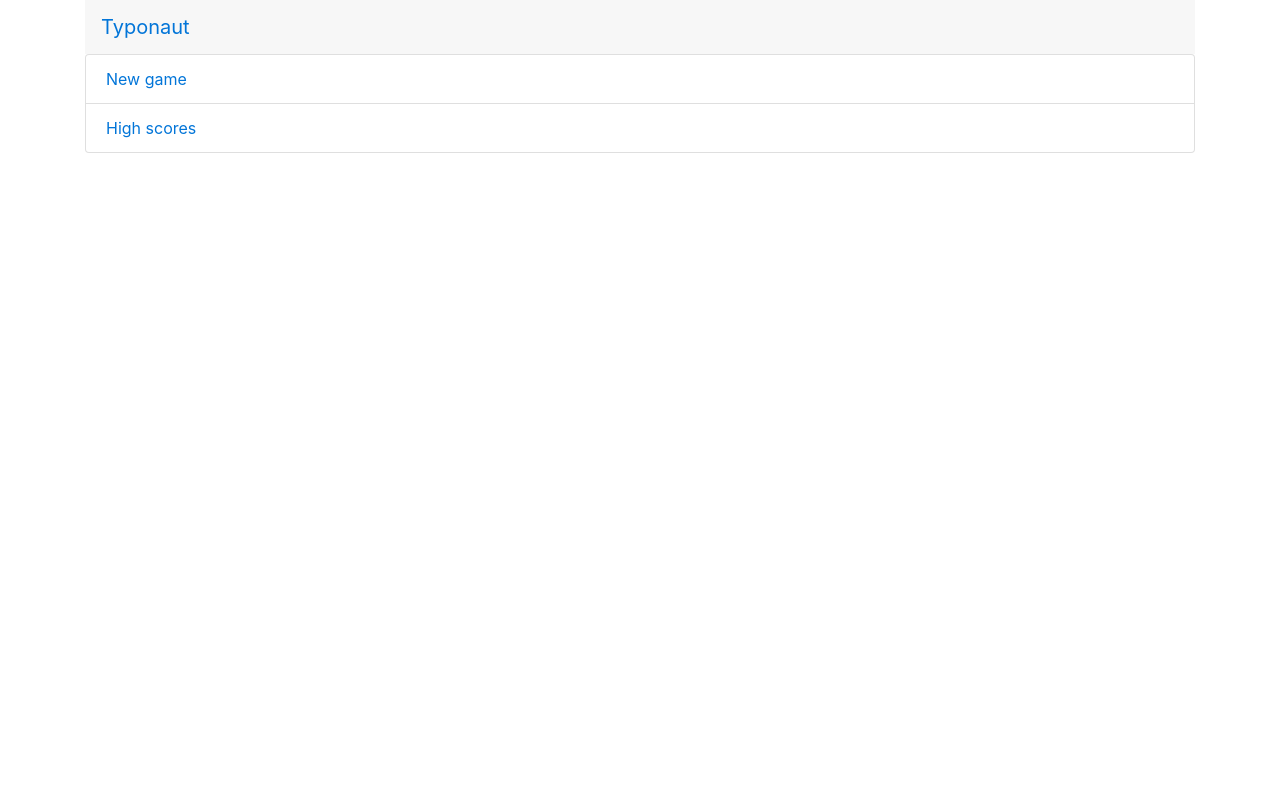
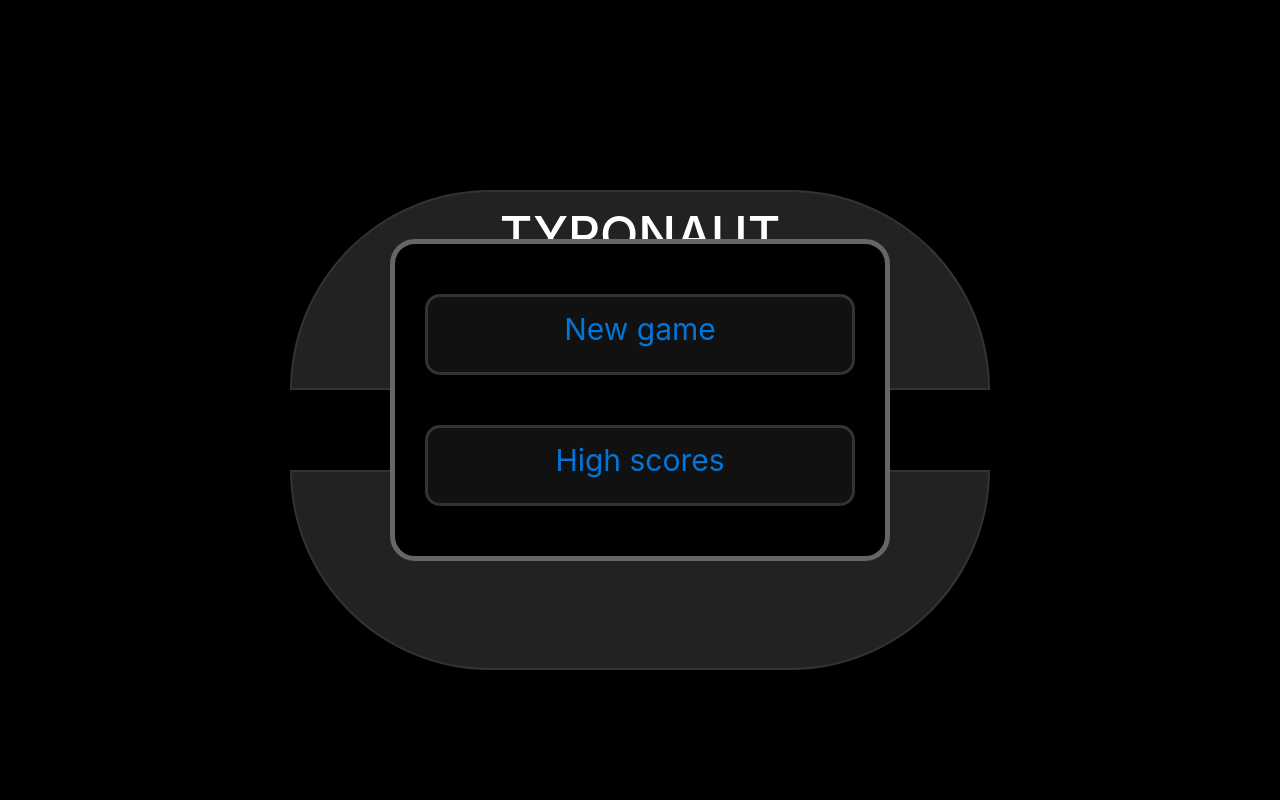
Before and after one commit to rasponien/UI-Typonaut, a Django app: page / in a window 1280 px wide. Run offline with Django 3.2, Linux system fonts and the light colour scheme; some libraries are stand-ins or nearby versions.

Commit message:
better? main menu

```diff
--- /dev/null
+++ b/myapp/static/style/index.css
@@ -0,0 +1,103 @@
+#main-container {
+    width: 100%;
+    height: 100%;
+    position: fixed;
+    min-width: 800px;
+    min-height: 700px;
+    background: #000;
+}
+
+#game-name-container {
+    position: absolute;
+    top: 30%;
+    left: 50%;
+    transform: translateX(-50%) translateY(-50%);
+    color: #fff;
+    text-align: center;
+
+    width: 700px;
+    height: 700px;
+    margin: 220px auto;
+}
+
+#upper-half-circle {
+    border-top-left-radius: 400px;
+    border-top-right-radius: 400px;
+    background: #222;
+    width: 700px;
+    height: 200px;
+    margin: 80px auto;
+
+    border: 2px solid #333;
+
+}
+
+#lower-half-circle {
+    border-bottom-left-radius: 400px;
+    border-bottom-right-radius: 400px;
+    background: #222;
+    width: 700px;
+    height: 200px;
+    margin: 80px auto;
+
+    border: 2px solid #333;
+}
+
+
+#game-name {
+    padding: 15px;
+    margin: 0;
+    font-size: 50px;
+}
+
+#main-options {
+    position: absolute;
+    top: 50%;
+    left: 50%;
+    transform: translateX(-50%) translateY(-50%);
+    min-height: 80px;
+    height: auto;
+    width: 500px;
+
+    text-align: center;
+    font-size: 30px;
+    background: black;
+
+    -webkit-border-radius: 25px;
+    -moz-border-radius: 25px;
+    border-radius: 25px;
+    border: 5px solid #666;
+}
+
+.menu-option {
+    margin: 50px 30px;
+    border: 3px solid #333;
+    height: 81px;
+    padding: 10px;
+    text-decoration: none;
+    background: #111;
+
+    -webkit-border-radius: 15px;
+    -moz-border-radius: 15px;
+    border-radius: 15px;
+}
+
+.menu-option:hover {
+    background-color: #ad0b35;
+    -webkit-transition: background-color 500ms linear;
+    -ms-transition: background-color 500ms linear;
+    transition: background-color 500ms linear;
+}
+
+a {
+    display:inline-block;
+    width:100%;
+    height:100%;
+}
+
+a:focus, a:hover {
+    color: #0275d8;
+    text-decoration: none;
+    border: none;
+
+}
--- a/templates/index.html
+++ b/templates/index.html
@@ -3,22 +3,29 @@
 <head>
     <meta charset="UTF-8">
     <!-- Bootstrap-->
+    {% load static %}
     <link rel="stylesheet" href="https://maxcdn.bootstrapcdn.com/bootstrap/4.0.0-alpha.6/css/bootstrap.min.css" integrity="sha384-rwoIResjU2yc3z8GV/NPeZWAv56rSmLldC3R/AZzGRnGxQQKnKkoFVhFQhNUwEyJ" crossorigin="anonymous">
+    <link rel="stylesheet" href="{% static 'style/index.css' %}">
     <title>Typonaut</title>
 </head>
 <body>
+    <div id="main-container">
+        <div id="game-name-container">
+            <div id="upper-half-circle">
+                <h1 id="game-name"> TYPONAUT </h1>
+            </div>
+            <div id="lower-half-circle"></div>
 
-<div class="container">
-    <nav class="navbar navbar-toggleable-md bg-faded">
-          <a class="navbar-brand" href="/">Typonaut</a>
-    </nav>
-<ul class="list-group text-center ">
-  <li class="list-group-item"><a href="game">New game</a></li>
-  <li class="list-group-item"><a href="highscores">High scores</a></li>
-</ul>
-
-</div>
-
+        </div>
+        <div id="main-options">
+            <div class="menu-option">
+                <a href="game">New game</a>
+            </div>
+            <div class="menu-option">
+                <a href="highscores">High scores</a>
+            </div>
+        </div>
+    </div>
 
 <!-- Jquery, thether and bootstrap js -->
 <script src="https://code.jquery.com/jquery-3.1.1.slim.min.js" integrity="sha384-A7FZj7v+d/sdmMqp/nOQwliLvUsJfDHW+k9Omg/a/EheAdgtzNs3hpfag6Ed950n" crossorigin="anonymous"></script>
```
